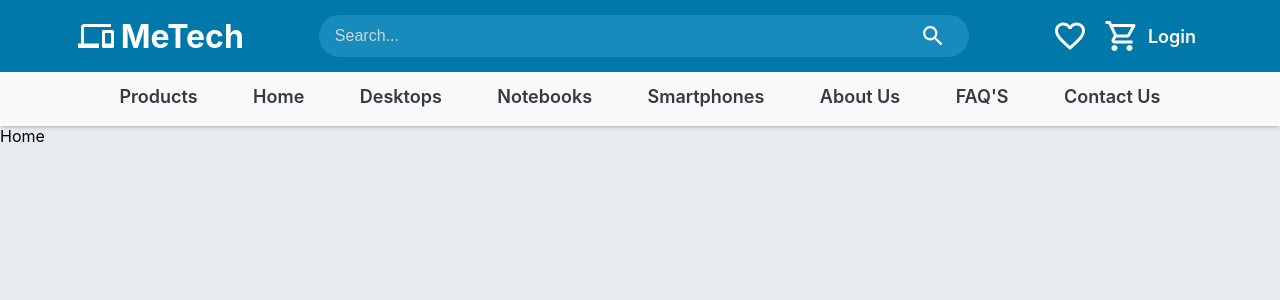
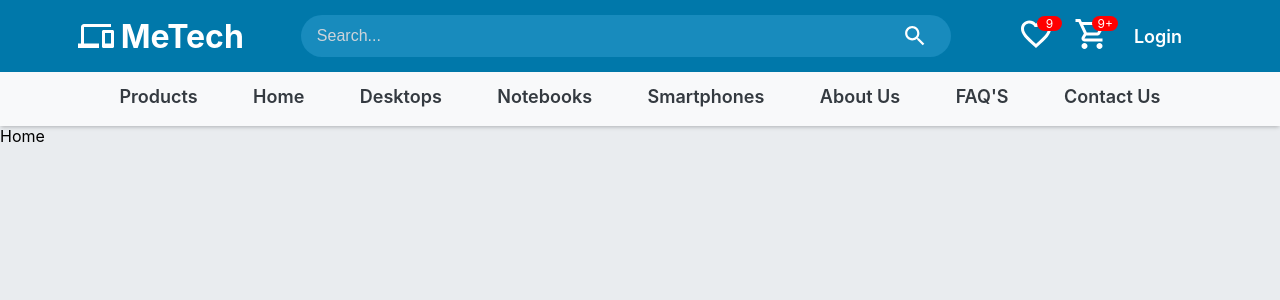
Before and after one commit to almazankaze/e-commerce, a React (Create React App) app in the folder client/: page /home in a window 1280 px wide. Shown: the top 300 px of the page. Built offline with nearby package versions, Linux system fonts and the light colour scheme.

Commit message:
added badge with number to cart icon

```diff
--- a/client/src/App.css
+++ b/client/src/App.css
@@ -16,4 +16,5 @@
   font-size: 1.125rem;
   font-weight: 600;
   color: var(--black);
+  margin: 0.25rem 0.875rem;
 }
--- a/client/src/components/navbar/NavBar.js
+++ b/client/src/components/navbar/NavBar.js
@@ -29,9 +29,16 @@ const NavBar = () => {
         </div>
 
         <div className="navbar-top-right">
-          <FavoriteBorderIcon className="navbar-icon" />
-          <ShoppingCartOutlinedIcon className="navbar-icon" />
-          <div className="navbar-top-dropdown">
+          <div className="icon-container">
+            <FavoriteBorderIcon className="navbar-icon" />
+            <span className="badge"> 9 </span>
+          </div>
+
+          <div className="icon-container">
+            <ShoppingCartOutlinedIcon className="navbar-icon" />
+            <span className="badge"> 9+ </span>
+          </div>
+          <div>
             <Link className="link text-white" to="/About">
               Login
             </Link>
--- a/client/src/components/navbar/navbar.css
+++ b/client/src/components/navbar/navbar.css
@@ -32,10 +32,34 @@
   align-items: center;
 }
 
+.icon-container {
+  position: relative;
+  cursor: pointer;
+  margin: 0.25rem 1rem;
+}
+
 .navbar-icon {
   cursor: pointer;
   transform: scale(1.5);
   margin: 0.25rem 0.875rem;
+}
+
+.icon-container .navbar-icon {
+  margin: 0;
+}
+
+.badge {
+  position: absolute;
+  top: -6px;
+  right: -14px;
+  font-size: 12px;
+  min-width: 25px;
+  background: #ff0000;
+  color: var(--white);
+  padding: 0 5px;
+  border-radius: 9px;
+  vertical-align: center;
+  text-align: center;
 }
 
 .mobile-nav-top-right {
```
